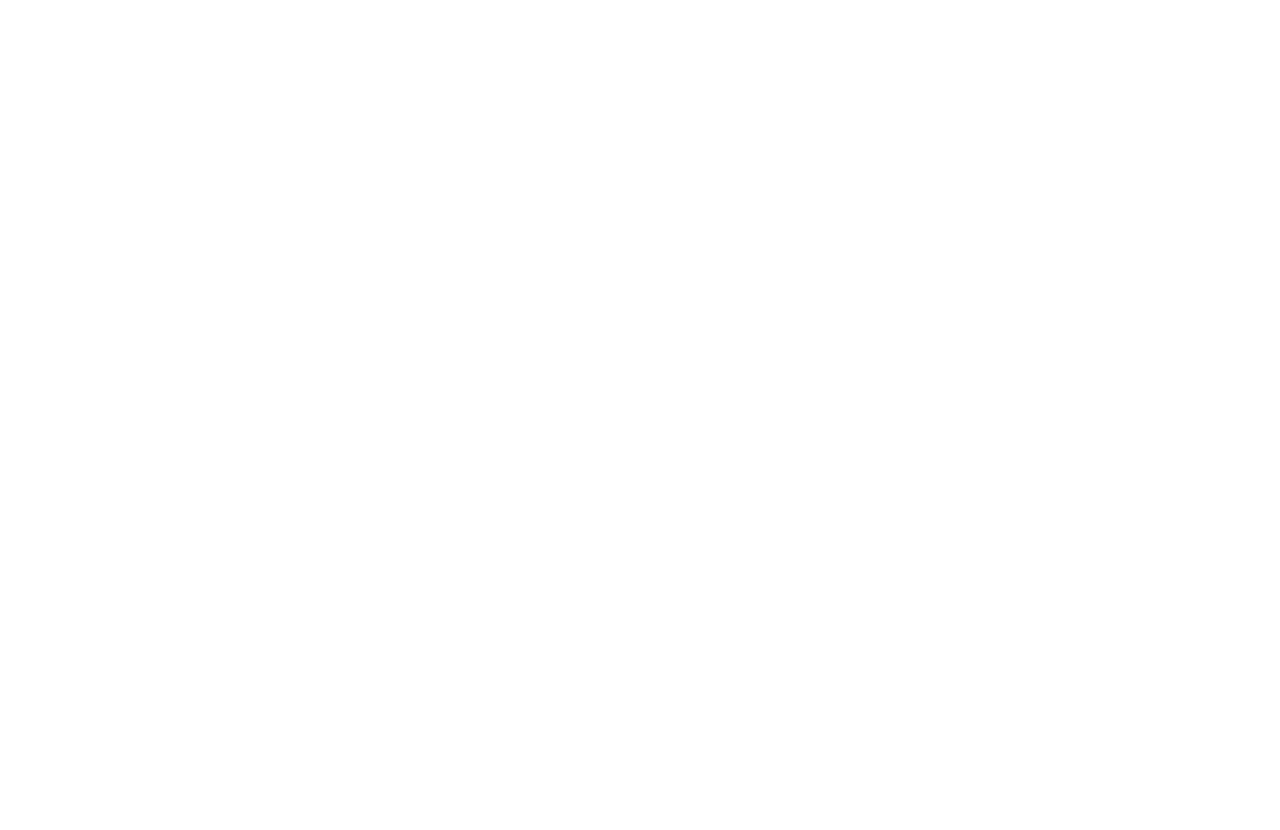
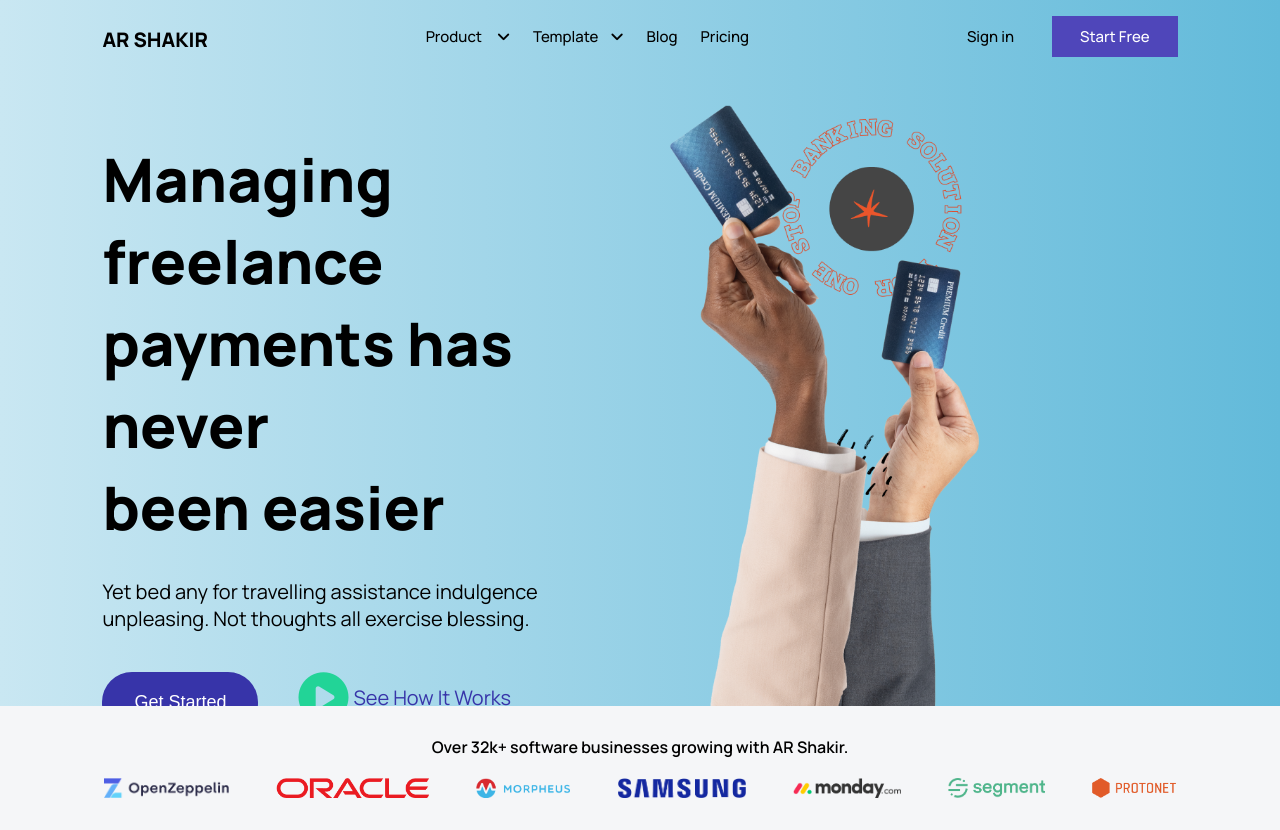
Before and after one commit to bhatbhupendra/intuji-frontend-internship-challenge, a plain HTML site: page home.html in a window 1280 px wide. Before the commit the page ends 800 px from the top, so only its background shows below. Drawn offline with Linux system fonts and the light colour scheme.

Commit message:
Added: Abobe-fold

```diff
--- a/home.html
+++ b/home.html
@@ -7,8 +7,75 @@
     <link rel="stylesheet" href="style.css">
     <title>AR Shakir</title>
 </head>
+<script src="https://kit.fontawesome.com/ac02b855cd.js" crossorigin="anonymous"></script>
 
 <body>
+    <section class="above-fold">
+        <div class="navigation-header">
+            <div class="container">
+                <nav class="navigation">
+                    <span class="logo">AR SHAKIR</span>
+                    <ul class="nav">
+                        <li><a href="#">Product &nbsp; &nbsp; <i class="fa-solid fa-angle-down"></i></a>
+                            <ul class="sub-nav">
+                                <li><a href="#">sub-nav #1</a></li>
+                                <li><a href="#">sub-nav #2</a></li>
+                            </ul>
+                        </li>
+                        <li><a href="#">Template&nbsp; &nbsp; <i class="fa-solid fa-angle-down"></i></a>
+                            <ul class="sub-nav">
+                                <li><a href="#">sub-nav #1</a></li>
+                                <li><a href="#">sub-nav #2</a></li>
+                                <li><a href="#">sub-nav #3</a></li>
+                            </ul>
+                        </li>
+                        <li><a href="#">Blog</a></li>
+                        <li><a href="#">Pricing</a></li>
+                    </ul>
+                    <div class="sign-in">
+                        <span>
+                            <a href="">Sign in</a>
+                        </span>
+                        <span>
+                            <a href="">Start Free</a>
+                        </span>
+                    </div>
+                </nav>
+                <div class="header">
+                    <div class="header-content">
+                        <span class="main-title">Managing freelance payments has never <br> been easier</span>
+                        <p>Yet bed any for travelling assistance indulgence <br> unpleasing. Not thoughts all exercise
+                            blessing. </p>
+                        <div class="header-buttons">
+                            <button>Get Started</button>
+                            <div class="see-how-it-works">
+                                <i class="fa-solid fa-circle-play"></i> <span>See How It Works </span>
+                            </div>
+                        </div>
+                        <div class="check-section">
+                            <span><i class="fa-solid fa-circle-check"></i>Free Registration</span>
+                            <span><i class="fa-solid fa-circle-check"></i>Great Service</span>
+                        </div>
+                    </div>
+                    <div class="header-image">
+                        <img src="./assets/banking-hands.png" alt="banking-hands">
+                    </div>
+                </div>
+            </div>
+        </div>
+        <div class="companies">
+            <span>Over 32k+ software businesses growing with AR Shakir.</span>
+            <div class="companies-logos">
+                <img src="./assets/companie-logos/openzeppelin.png" alt="openzeppelin">
+                <img src="./assets/companie-logos/oracle.png" alt="oracle">
+                <img src="./assets/companie-logos/morpheus.png" alt="morpheus">
+                <img src="./assets/companie-logos/samsung.png" alt="samsung">
+                <img src="./assets/companie-logos/monday.png" alt="monday">
+                <img src="./assets/companie-logos/segment.png" alt="segment">
+                <img src="./assets/companie-logos/protonet.png" alt="protonet">
+            </div>
+        </div>
+    </section>
 
 </body>
 <script src="main.js"></script>
--- a/style.css
+++ b/style.css
@@ -0,0 +1,207 @@
+/* FONTS */
+/* Manrope(NAV) */
+@import url('https://fonts.googleapis.com/css2?family=Manrope:wght@200..800&display=swap');
+
+/* BASE CSS */
+*, *:before, *:after {
+  box-sizing: border-box;
+  -moz-box-sizing: border-box;
+  -webkit-box-sizing: border-box;
+  -ms-box-sizing: border-box;
+}
+
+body{
+    font-family: "Manrope";
+}
+
+*{
+margin:0px;
+padding:0px;
+}
+
+ul {
+  margin: 0px;
+  padding: 0px;
+  list-style-type: none;
+}
+
+input, button {
+  outline: none;
+  border: none;
+  color: inherit;
+}
+
+a {
+  text-decoration: none;
+  color: inherit;
+}
+
+
+/* ABOVE-FOLD-SECTION  */
+.above-fold{
+    height: 830px;
+    background-color: #f5f6f8;
+}
+
+.above-fold .navigation-header{
+    height: 85%;
+    background: linear-gradient(to right, #C9E7F2,#62BADA);
+    overflow: hidden;
+}
+
+.above-fold .navigation-header .container{
+    padding: 2% 8%;
+}
+
+.above-fold .navigation-header .container .navigation{
+    display: flex;
+    flex-direction: row;
+    justify-content: space-between;
+}
+
+.above-fold .navigation-header .container .navigation span.logo{
+    font-family: "Manrope";
+    font-size: 20px;
+    font-weight: 800;
+}
+
+.above-fold .navigation-header .container .navigation .nav{
+    display: flex;
+    flex-direction: row;
+    gap: 23px;
+    font-family: "Manrope";
+    font-size: 15px;
+    font-weight: 500;
+
+}
+
+.navigation ul li{
+    display: inline-block;
+    position: relative;
+}
+
+.navigation ul li ul.sub-nav li{
+    display: block;
+    padding: 0px 8px;
+}
+
+.navigation ul li ul.sub-nav{
+    width: 100px;
+    background-color: white;
+    position:  absolute;
+    border-radius: 2px;
+    z-index: 999;
+    display: none;
+}
+
+.navigation ul li ul.sub-nav li:hover{
+    background-color: #f5f6f8;
+}
+
+.navigation ul li:hover ul.sub-nav {
+    display: block;
+}
+
+.navigation .sign-in{
+    font-family: "Manrope";
+    font-size: 15px;
+    font-weight: 500;
+}
+
+.navigation .sign-in span:first-child{
+    padding-right: 35px;
+}
+
+.navigation .sign-in span:last-child{
+    background-color: #4F46BA;
+    color: white;
+    padding: 10px 28px;
+}
+
+.above-fold .navigation-header .container .header{
+    display: flex;
+    justify-content: space-evenly;
+}
+
+.above-fold .navigation-header .container .header .header-content{
+    margin-top: 85px;
+}
+.above-fold .navigation-header .container .header .header-content span.main-title{
+    font-size: 60px;
+    font-weight: 800;
+}
+
+.above-fold .navigation-header .container .header .header-content p{
+    font-size: 20px;
+    font-weight: 400px;
+    margin-top: 30px;
+}
+
+.above-fold .navigation-header .container .header .header-image img{
+    height: 70%;
+}
+
+.above-fold .navigation-header .container .header .header-buttons{
+    display: flex;
+    flex-direction: row;
+    align-items: center;
+    gap: 40px;
+    margin-top: 30px;
+}
+
+.above-fold .navigation-header .container .header .header-buttons button{
+    margin-top: 10px;
+    background: #3734A9;
+    color: white;
+    padding: 20px 32px;
+    font-size: 18px;
+    border-radius: 30px;
+}
+
+.above-fold .navigation-header .container .header .header-buttons .see-how-it-works{
+    display: flex;
+    align-items: center;
+    gap: 5px;
+    color:#3734A9 ;
+    font-size: 20px;
+}
+
+.above-fold .navigation-header .container .header .header-buttons .see-how-it-works i{
+    color:#22D497 ;
+    font-size: 50px;
+}
+
+.above-fold .navigation-header .container .header .check-section{
+    margin-top: 30px;
+    display: flex;
+    gap: 25px;
+    color: #757095;
+    font-size: 20px;
+;
+}
+
+.above-fold .navigation-header .container .header .check-section i{
+    margin-right: 10px;
+    color: #3734A9;
+}
+
+.above-fold .companies{
+    display: flex;
+    flex-direction: column;
+    align-items: center;
+    gap: 20px;
+    padding: 30px 80px;
+    font-family: "Manrope";
+    font-weight: 600;
+}
+
+.above-fold .companies .companies-logos{
+    display: flex;
+    flex-direction: row;
+    justify-content: space-around;
+    width: 100%;
+}
+
+.above-fold .companies .companies-logos img{
+    height: 20px;
+}
--- /dev/null
+++ b/text.css
@@ -0,0 +1,61 @@
+body {
+    font-family: Arial, sans-serif;
+}
+
+.navbar {
+    background-color: #333;
+    overflow: hidden;
+}
+
+.nav {
+    list-style-type: none;
+    margin: 0;
+    padding: 0;
+}
+
+.nav > li {
+    float: left;
+    position: relative;
+}
+
+.nav > li > a {
+    display: block;
+    color: white;
+    text-align: center;
+    padding: 14px 20px;
+    text-decoration: none;
+}
+
+.nav > li > a:hover {
+    background-color: #575757;
+}
+
+.sub-nav {
+    display: none;
+    position: absolute;
+    background-color: #333;
+    list-style-type: none;
+    margin: 0;
+    padding: 0;
+    min-width: 160px;
+}
+
+.sub-nav > li {
+    position: relative;
+}
+
+.sub-nav > li > a {
+    display: block;
+    color: white;
+    text-align: left;
+    padding: 12px 16px;
+    text-decoration: none;
+}
+
+.sub-nav > li > a:hover {
+    background-color: #575757;
+}
+
+.nav > li:hover .sub-nav {
+    display: block;
+}
```
Also changed, not shown: test.html (added, +33 -0 lines), assets/banking-hands.png (added), assets/companie-logos/monday.png (added), assets/companie-logos/morpheus.png (added), assets/companie-logos/openzeppelin.png (added), assets/companie-logos/oracle.png (added), assets/companie-logos/protonet.png (added), assets/companie-logos/samsung.png (added), assets/companie-logos/segment.png (added).
